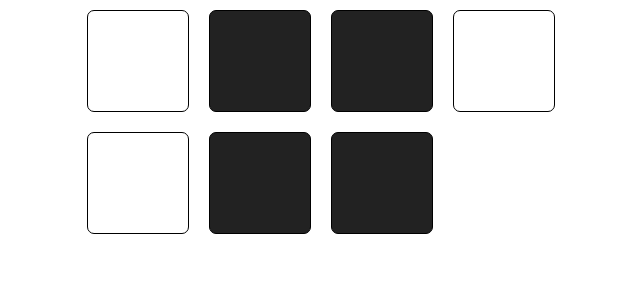
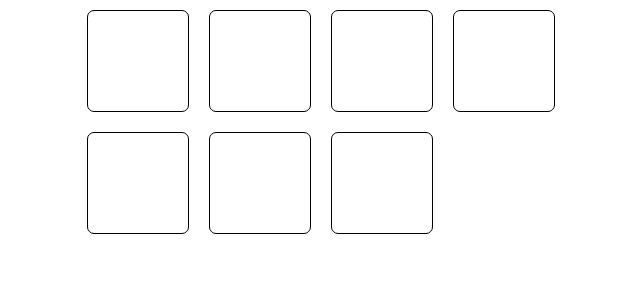
Before and after one commit to joshuaombasa/stateoxes-React-project, a React (Vite) app: page / in a window 1280 px wide. Shown: the top 300 px of the page, without its empty margins (263-903 px from the left). Built offline with nearby package versions, Linux system fonts and the light colour scheme.

Commit message:
updated toggle functio to use closure

```diff
--- a/src/components/App.jsx
+++ b/src/components/App.jsx
@@ -12,12 +12,18 @@ function App() {
 
   const boxesJsx = boxData.map((box) => {
     return <Box
-      id={box.id}
-      key={box.id}
-      on={box.on}
-      handleClick={toggle}
-    />
+               box={box}
+               key={box.id}
+               handleClick={toggle}
+               toggle={() => toggle(box.id)}
+           />
   })
+
+  React.useEffect(() => {
+    console.log('effect happened')
+    return () => {console.log('watch this')}
+
+  }, [])
 
   function toggle(id) {
     setBoxData((prevBoxData) => {
@@ -27,12 +33,15 @@ function App() {
     })
   }
 
-
   return (
     <div className='boxes--container'>
       {boxesJsx}
     </div>
   )
-}
+  }
+
+
+
+
 
 export default App
```
